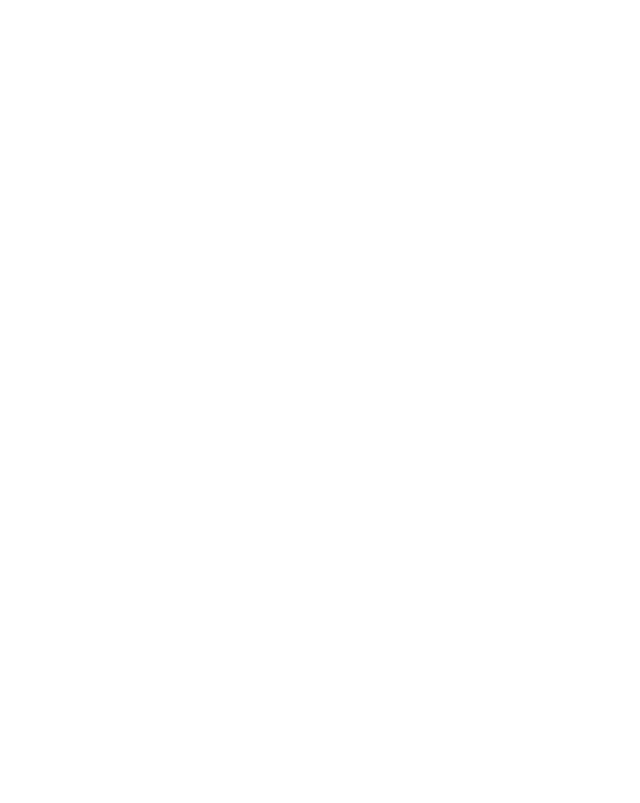
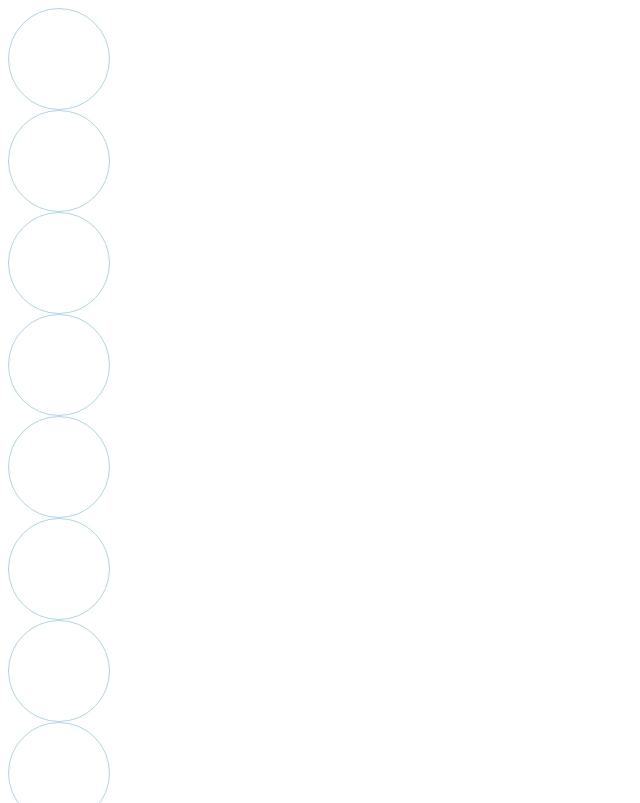
Before and after one commit to jofhatkea/bubbles2, a plain HTML site: page index.html in a window 1280 px wide. Shown: the top 803 px of the page, without its empty margins (0-640 px from the left). Drawn offline with Linux system fonts and the light colour scheme.

Commit message:
add bubbles

```diff
--- a/index.html
+++ b/index.html
@@ -5,7 +5,7 @@
   <meta charset="utf-8">
   <meta name="viewport" content="width=device-width, initial-scale=1.0">
   <title></title>
-  <link rel="stylesheet" href="">
+  <link rel="stylesheet" href="style.css">
 </head>
 
 <body>
--- /dev/null
+++ b/style.css
@@ -0,0 +1,6 @@
+main > div {
+  border-radius: 50%;
+  width: 100px;
+  height: 100px;
+  border: 1px solid lightblue;
+}
```
